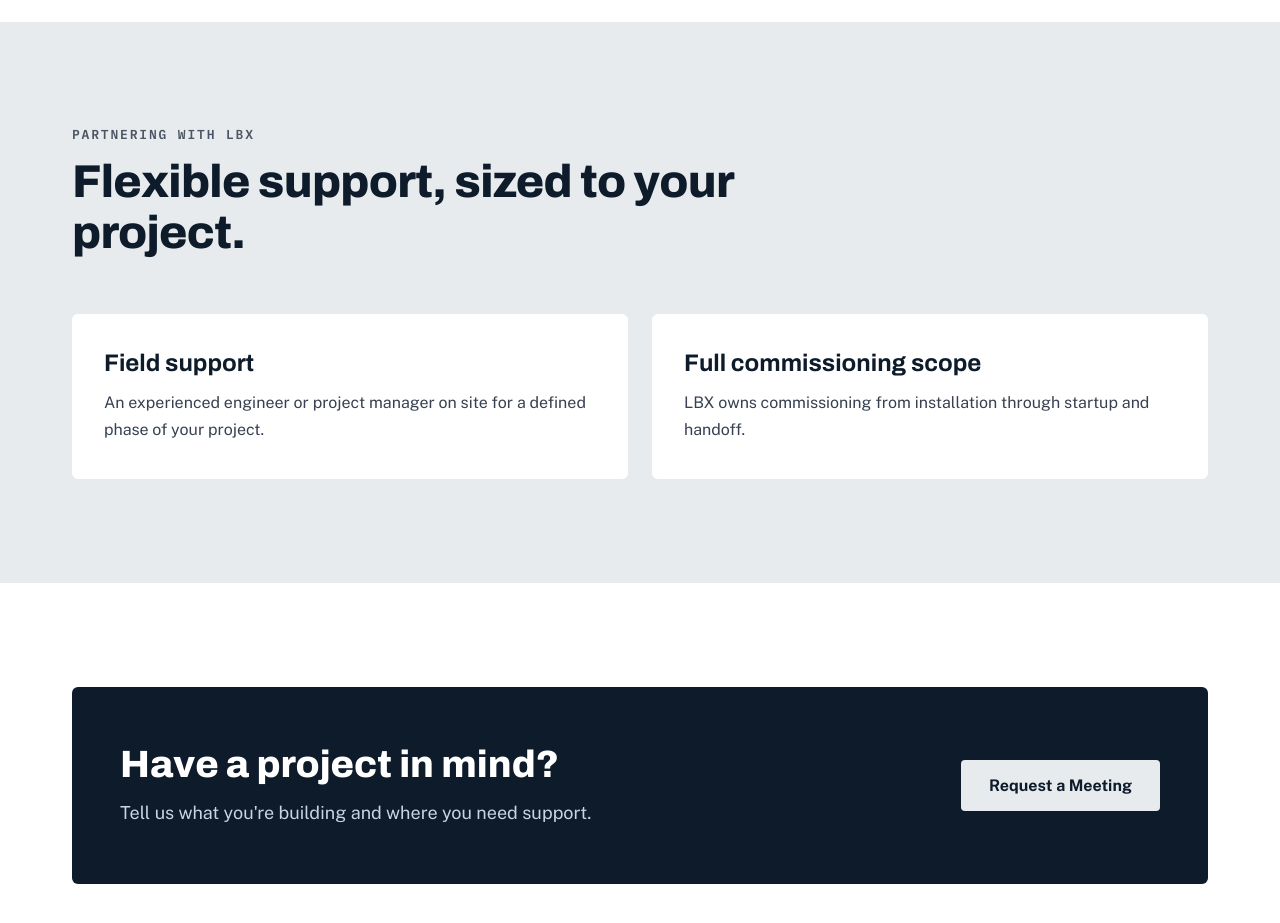
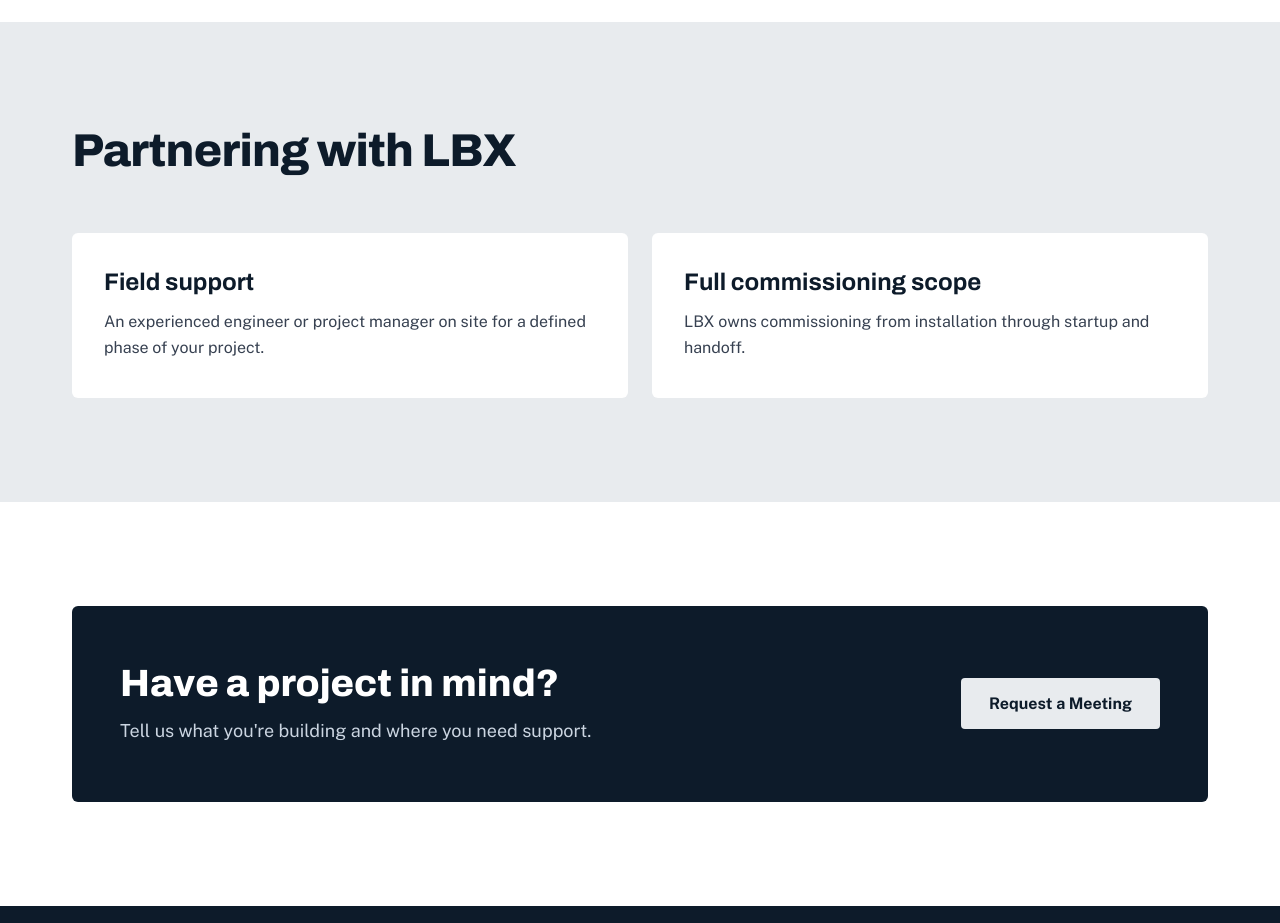
Before and after one commit to LukeBinderLBX/LBX-Website, a plain HTML site: page services.html in a window 1280 px wide. Shown: the part 2420-3343 px from the top of the page. Drawn offline with nearby package versions, Linux system fonts and the light colour scheme.

Commit message:
Services: simplify Partnering heading
Co-Authored-By: Claude Opus 5.5 <noreply@anthropic.com>
Claude-Session: https://claude.ai/code/session_013umb3gnReZvgXA3JoUZXmW

```diff
--- a/services.html
+++ b/services.html
@@ -134,8 +134,7 @@
   <div class="container">
     <div class="section-head">
       <div>
-        <p class="eyebrow">Partnering with LBX</p>
-        <h2 class="h2">Flexible support, sized to your project.</h2>
+        <h2 class="h2">Partnering with LBX</h2>
       </div>
     </div>
     <div class="grid">
```
